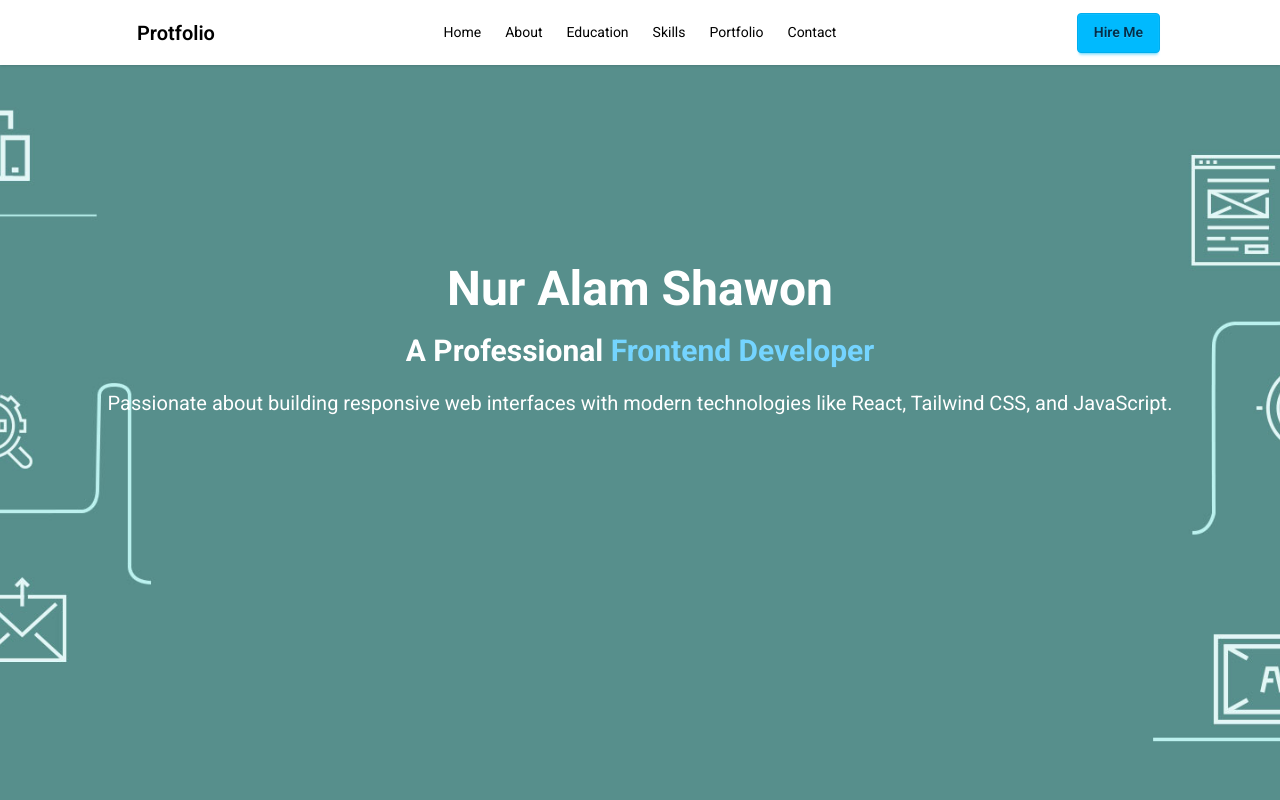
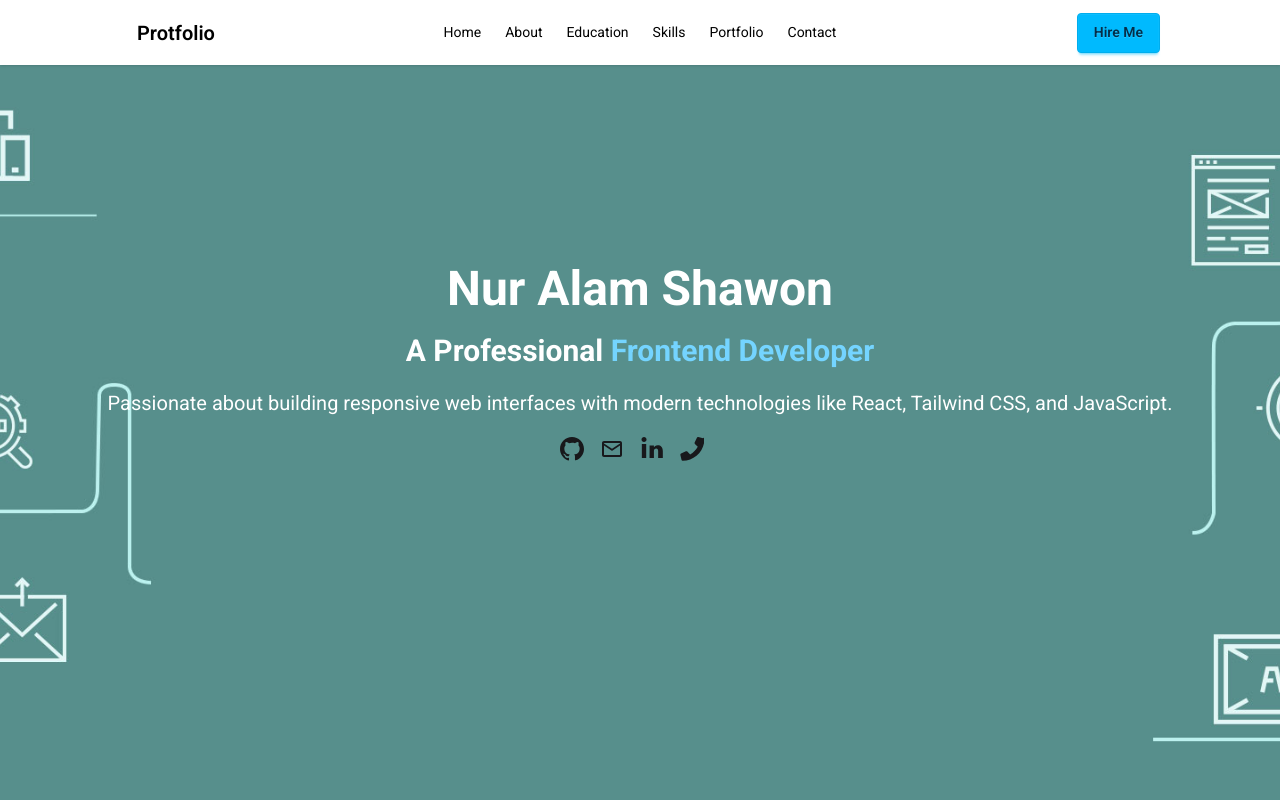
Before and after one commit to NurAlamShawon/my_protfolio, a React (Vite) app: page / in a window 1280 px wide. Shown: the top 800 px of the page. Built offline with nearby package versions, Linux system fonts and the light colour scheme.

Commit message:
partial changes

```diff
--- a/public/projects.json
+++ b/public/projects.json
@@ -30,9 +30,9 @@
     "github": null
   },
   {
-    "name": "Lost and Found App",
-    "image": "https://i.postimg.cc/t4MYDsw-P/lost-and-found.png",
-    "live": null,
-    "github": "https://github.com/NurAlamShawon/lost_and_foundAPP"
+    "name": "Kids School",
+    "image": "https://i.postimg.cc/1R66MNmn/nuralamshawon-github-io-Kids-school-website.png",
+    "live": "https://nuralamshawon.github.io/Kids_school_website/",
+    "github": null
   }
 ]
--- a/src/Components/About/About.jsx
+++ b/src/Components/About/About.jsx
@@ -21,14 +21,20 @@ const About = () => {
     <div
       id="about"
       ref={ref}
-      className={`mb-36 transition-all duration-700 ease-out transform  max-w-screen-xl mx-auto pt-28  space-y-8 p-10${
+      className={`mb-48 transition-all duration-700 ease-out transform  max-w-screen-xl mx-auto pt-28  space-y-8 p-10${
         isVisible ? "opacity-100 translate-y-0" : "opacity-0 translate-y-10"
       }`}
     >
-       <h1 className="text-black font-bold text-5xl  text-center pb-8 oswald">
+
+
+
+
+      <div className="flex flex-col-reverse xl:flex-row items-center justify-between">
+        <div className="xl:w-4/6 x:p-0 p-2">
+         <h1 className="text-black font-bold text-5xl  text-center pb-8 oswald">
         About Me
       </h1>
-      <p className="text-black font-regular xl:text-xl text-base text-center p-2">
+   <p className="text-black font-regular xl:text-xl text-base text-center p-2">
         I am a dedicated Computer Science and Engineering student at East West
         University with a deep passion for technology, programming, and
         continuous learning. Over the years, I have gained hands-on experience
@@ -64,6 +70,13 @@ const About = () => {
           </p>
         </div>
       </div>
+        </div>
+
+        <div className="xl:w-2/6">
+<img src="../../../src/assets/my pic1.png" alt=""  className=" mb-20"/>
+        </div>
+      </div>
+
     </div>
   );
 };
--- a/src/Components/Footer/Footer.jsx
+++ b/src/Components/Footer/Footer.jsx
@@ -25,8 +25,13 @@ const Footer = () => {
         </a>
       </nav>
       <nav>
-        <div className="grid grid-flow-col gap-4">
-          <a>
+        <div className="flex space-x-4">
+          {/* Discord */}
+          <a
+            href="https://github.com/NurAlamShawon"
+            target="_blank"
+            rel="noopener noreferrer"
+          >
             <svg
               xmlns="http://www.w3.org/2000/svg"
               width="24"
@@ -34,10 +39,11 @@ const Footer = () => {
               viewBox="0 0 24 24"
               className="fill-current"
             >
-              <path d="M24 4.557c-.883.392-1.832.656-2.828.775 1.017-.609 1.798-1.574 2.165-2.724-.951.564-2.005.974-3.127 1.195-.897-.957-2.178-1.555-3.594-1.555-3.179 0-5.515 2.966-4.797 6.045-4.091-.205-7.719-2.165-10.148-5.144-1.29 2.213-.669 5.108 1.523 6.574-.806-.026-1.566-.247-2.229-.616-.054 2.281 1.581 4.415 3.949 4.89-.693.188-1.452.232-2.224.084.626 1.956 2.444 3.379 4.6 3.419-2.07 1.623-4.678 2.348-7.29 2.04 2.179 1.397 4.768 2.212 7.548 2.212 9.142 0 14.307-7.721 13.995-14.646.962-.695 1.797-1.562 2.457-2.549z"></path>
+              <path d="M12 0C5.37 0 0 5.37 0 12c0 5.3 3.438 9.8 8.205 11.387.6.113.82-.26.82-.577 0-.285-.01-1.04-.015-2.04-3.338.724-4.042-1.61-4.042-1.61-.546-1.385-1.333-1.753-1.333-1.753-1.09-.745.083-.729.083-.729 1.205.085 1.84 1.236 1.84 1.236 1.07 1.834 2.807 1.304 3.492.997.108-.775.42-1.305.763-1.605-2.665-.3-5.467-1.332-5.467-5.93 0-1.31.468-2.38 1.235-3.22-.123-.303-.535-1.523.117-3.176 0 0 1.008-.322 3.3 1.23a11.5 11.5 0 013.003-.404c1.02.005 2.045.138 3.003.404 2.29-1.552 3.296-1.23 3.296-1.23.653 1.653.24 2.873.118 3.176.77.84 1.233 1.91 1.233 3.22 0 4.61-2.807 5.625-5.48 5.92.43.37.823 1.096.823 2.21 0 1.595-.015 2.88-.015 3.27 0 .32.218.694.825.576C20.565 21.795 24 17.295 24 12c0-6.63-5.37-12-12-12z" />
             </svg>
           </a>
-          <a>
+          {/* Gmail */}
+          <a href="mailto:nuralamshawon9992@gmail.com">
             <svg
               xmlns="http://www.w3.org/2000/svg"
               width="24"
@@ -45,26 +51,38 @@ const Footer = () => {
               viewBox="0 0 24 24"
               className="fill-current"
             >
-              <path d="M19.615 3.184c-3.604-.246-11.631-.245-15.23 0-3.897.266-4.356 2.62-4.385 8.816.029 6.185.484 8.549 4.385 8.816 3.6.245 11.626.246 15.23 0 3.897-.266 4.356-2.62 4.385-8.816-.029-6.185-.484-8.549-4.385-8.816zm-10.615 12.816v-8l8 3.993-8 4.007z"></path>
+              <path d="M20 4H4C2.897 4 2 4.897 2 6v12c0 1.103.897 2 2 2h16c1.103 0 2-.897 2-2V6c0-1.103-.897-2-2-2zm0 2v.511l-8 5.333-8-5.333V6h16zM4 18V8.489l7.386 4.924a1 1 0 001.228 0L20 8.489V18H4z" />
             </svg>
           </a>
-          <a>
+          {/* LinkedIn */}
+          <a href="https://www.linkedin.com/in/nur-alam-shawon-9477a9228/">
             <svg
               xmlns="http://www.w3.org/2000/svg"
               width="24"
               height="24"
-              viewBox="0 0 24 24"
+              viewBox="0 0 448 512"
               className="fill-current"
             >
-              <path d="M9 8h-3v4h3v12h5v-12h3.642l.358-4h-4v-1.667c0-.955.192-1.333 1.115-1.333h2.885v-5h-3.808c-3.596 0-5.192 1.583-5.192 4.615v3.385z"></path>
+              <path d="M100.28 448H7.4V148.9h92.88zm-46.44-340.5C24.3 107.5 0 83.2 0 54.3 0 25.4 24.3 1.1 53.84 1.1c29.54 0 53.84 24.3 53.84 53.2 0 28.9-24.3 53.2-53.84 53.2zM447.9 448h-92.68V302.4c0-34.7-12.4-58.4-43.4-58.4-23.7 0-37.8 15.9-44 31.3-2.3 5.6-2.9 13.4-2.9 21.3V448h-92.68s1.2-241.1 0-266.1h92.68v37.7c12.3-19 34.3-46.1 83.4-46.1 60.9 0 106.6 39.8 106.6 125.3V448z" />
+            </svg>
+          </a>
+          {/* Phone */}
+          <a href="tel:+08801608969992">
+            <svg
+              xmlns="http://www.w3.org/2000/svg"
+              width="24"
+              height="24"
+              viewBox="0 0 512 512"
+              className="fill-current"
+            >
+              <path d="M493.4 24.6l-104-24c-11.7-2.7-23.6 3.3-28.7 14.2l-48 104c-4.7 10.2-2.3 22.2 6 30.1l60.6 60.6c-36.4 68.1-94.4 126.1-162.5 162.5l-60.6-60.6c-7.9-7.9-19.9-10.3-30.1-6l-104 48c-10.9 5-16.9 17-14.2 28.7l24 104c2.6 11.6 13 19.9 24.8 19.9 256.4 0 464-207.6 464-464 0-11.8-8.3-22.2-19.9-24.8z" />
             </svg>
           </a>
         </div>
       </nav>
       <aside>
         <p>
-          Copyright © {new Date().getFullYear()} - All right reserved by ACME
-          Industries Ltd
+          Copyright © {new Date().getFullYear()} - Nur Alam Shawon's Portfolio
         </p>
       </aside>
     </footer>
--- a/src/Components/Herosection/Herosection.jsx
+++ b/src/Components/Herosection/Herosection.jsx
@@ -25,7 +25,7 @@ const ref = useRef();
 
   return (
     <div id="home" ref={ref}
-      className={`transition-all duration-700 ease-out transform max-w-screen-xl mx-auto pt-50 rounded-2xl${
+      className={`transition-all duration-700 ease-out flex items-center justify-center transform max-w-screen-xl mx-auto pt-50 rounded-2xl${
         isVisible ? "opacity-100 translate-y-0" : "opacity-0 translate-y-10"
       }`}>
       <div className="space-y-5 ">
@@ -40,6 +40,62 @@ const ref = useRef();
           Passionate about building responsive web interfaces with modern
           technologies like React, Tailwind CSS, and JavaScript.
         </p>
+
+         <div className="flex space-x-4  max-w-40  mx-auto ">
+          {/* Discord */}
+          <a
+            href="https://github.com/NurAlamShawon"
+            target="_blank"
+            rel="noopener noreferrer"
+
+          >
+            <svg
+              xmlns="http://www.w3.org/2000/svg"
+              width="24"
+              height="24"
+              viewBox="0 0 24 24"
+              className="fill-current"
+            >
+              <path d="M12 0C5.37 0 0 5.37 0 12c0 5.3 3.438 9.8 8.205 11.387.6.113.82-.26.82-.577 0-.285-.01-1.04-.015-2.04-3.338.724-4.042-1.61-4.042-1.61-.546-1.385-1.333-1.753-1.333-1.753-1.09-.745.083-.729.083-.729 1.205.085 1.84 1.236 1.84 1.236 1.07 1.834 2.807 1.304 3.492.997.108-.775.42-1.305.763-1.605-2.665-.3-5.467-1.332-5.467-5.93 0-1.31.468-2.38 1.235-3.22-.123-.303-.535-1.523.117-3.176 0 0 1.008-.322 3.3 1.23a11.5 11.5 0 013.003-.404c1.02.005 2.045.138 3.003.404 2.29-1.552 3.296-1.23 3.296-1.23.653 1.653.24 2.873.118 3.176.77.84 1.233 1.91 1.233 3.22 0 4.61-2.807 5.625-5.48 5.92.43.37.823 1.096.823 2.21 0 1.595-.015 2.88-.015 3.27 0 .32.218.694.825.576C20.565 21.795 24 17.295 24 12c0-6.63-5.37-12-12-12z" />
+            </svg>
+          </a>
+          {/* Gmail */}
+          <a href="mailto:nuralamshawon9992@gmail.com"  >
+            <svg
+              xmlns="http://www.w3.org/2000/svg"
+              width="24"
+              height="24"
+              viewBox="0 0 24 24"
+              className="fill-current"
+            >
+              <path d="M20 4H4C2.897 4 2 4.897 2 6v12c0 1.103.897 2 2 2h16c1.103 0 2-.897 2-2V6c0-1.103-.897-2-2-2zm0 2v.511l-8 5.333-8-5.333V6h16zM4 18V8.489l7.386 4.924a1 1 0 001.228 0L20 8.489V18H4z" />
+            </svg>
+          </a>
+          {/* LinkedIn */}
+          <a href="https://www.linkedin.com/in/nur-alam-shawon-9477a9228/" >
+            <svg
+              xmlns="http://www.w3.org/2000/svg"
+              width="24"
+              height="24"
+              viewBox="0 0 448 512"
+              className="fill-current"
+            >
+              <path d="M100.28 448H7.4V148.9h92.88zm-46.44-340.5C24.3 107.5 0 83.2 0 54.3 0 25.4 24.3 1.1 53.84 1.1c29.54 0 53.84 24.3 53.84 53.2 0 28.9-24.3 53.2-53.84 53.2zM447.9 448h-92.68V302.4c0-34.7-12.4-58.4-43.4-58.4-23.7 0-37.8 15.9-44 31.3-2.3 5.6-2.9 13.4-2.9 21.3V448h-92.68s1.2-241.1 0-266.1h92.68v37.7c12.3-19 34.3-46.1 83.4-46.1 60.9 0 106.6 39.8 106.6 125.3V448z" />
+            </svg>
+          </a>
+          {/* Phone */}
+          <a href="tel:+08801608969992" >
+            <svg
+              xmlns="http://www.w3.org/2000/svg"
+              width="24"
+              height="24"
+              viewBox="0 0 512 512"
+              className="fill-current"
+            >
+              <path d="M493.4 24.6l-104-24c-11.7-2.7-23.6 3.3-28.7 14.2l-48 104c-4.7 10.2-2.3 22.2 6 30.1l60.6 60.6c-36.4 68.1-94.4 126.1-162.5 162.5l-60.6-60.6c-7.9-7.9-19.9-10.3-30.1-6l-104 48c-10.9 5-16.9 17-14.2 28.7l24 104c2.6 11.6 13 19.9 24.8 19.9 256.4 0 464-207.6 464-464 0-11.8-8.3-22.2-19.9-24.8z" />
+            </svg>
+          </a>
+        </div>
       </div>
     </div>
   );
--- a/src/Components/Skills/Skills.jsx
+++ b/src/Components/Skills/Skills.jsx
@@ -17,12 +17,12 @@ const Skills = () => {
       <h1 className="text-black font-bold text-5xl text-center pt-10 pb-28 oswald">
         Skills
       </h1>
-      <div className="grid grid-cols-2 sm:grid-cols-3 md:grid-cols-4 lg:grid-cols-5 gap-8 p-6">
+      <div className="grid grid-cols-2 sm:grid-cols-3 md:grid-cols-4 lg:grid-cols-5 gap-6 p-6">
         {images.map((logo) => {
           return (
             <div
               key={logo.name}
-              className=" relative group mx-auto pt-8 w-50 h-40 bg-gray-300 overflow-hidden rounded-xl shadow-lg border-2 border-gray-400 mt-10"
+              className=" relative group mx-auto pt-8 xl:w-50 w-43 h-40 bg-gray-300 overflow-hidden rounded-xl shadow-lg border-2 border-gray-400 mt-10"
             >
               <img
                 src={logo.logo}
```
